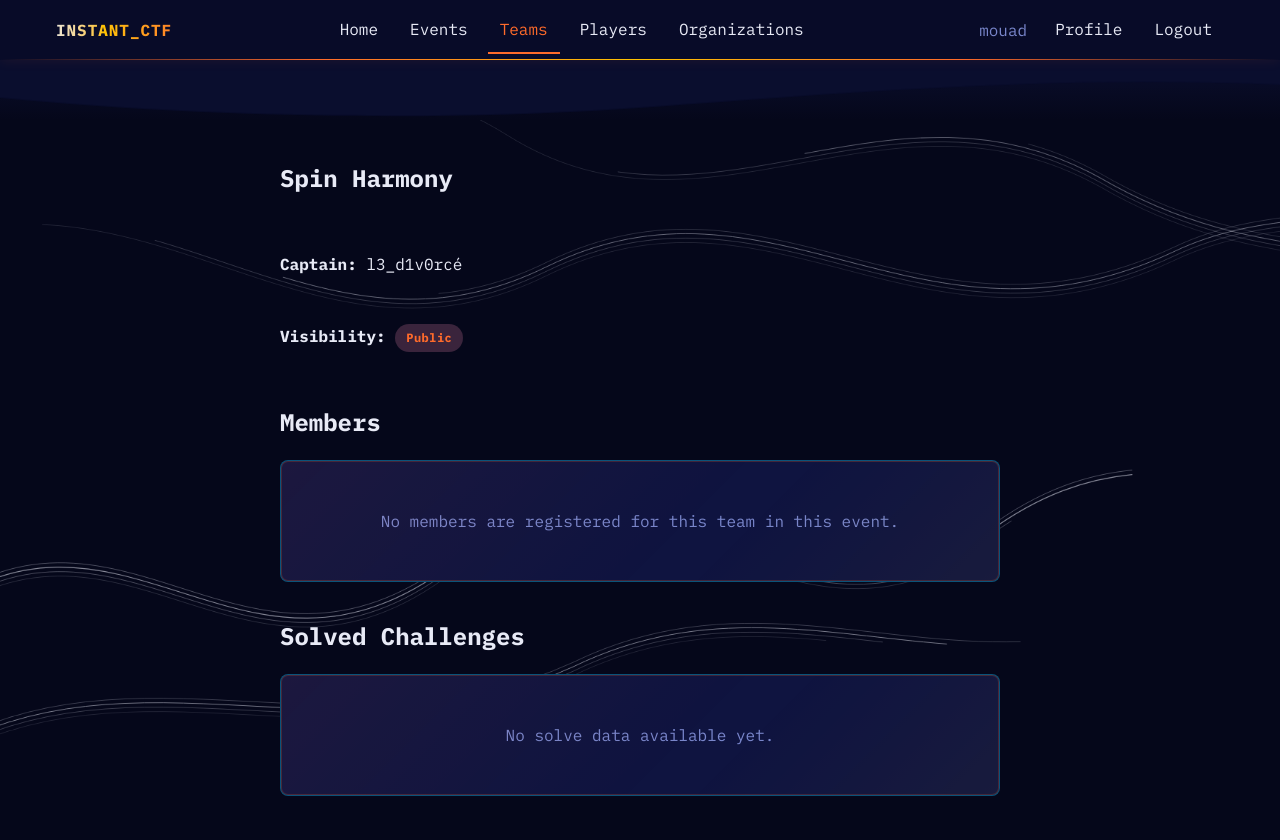
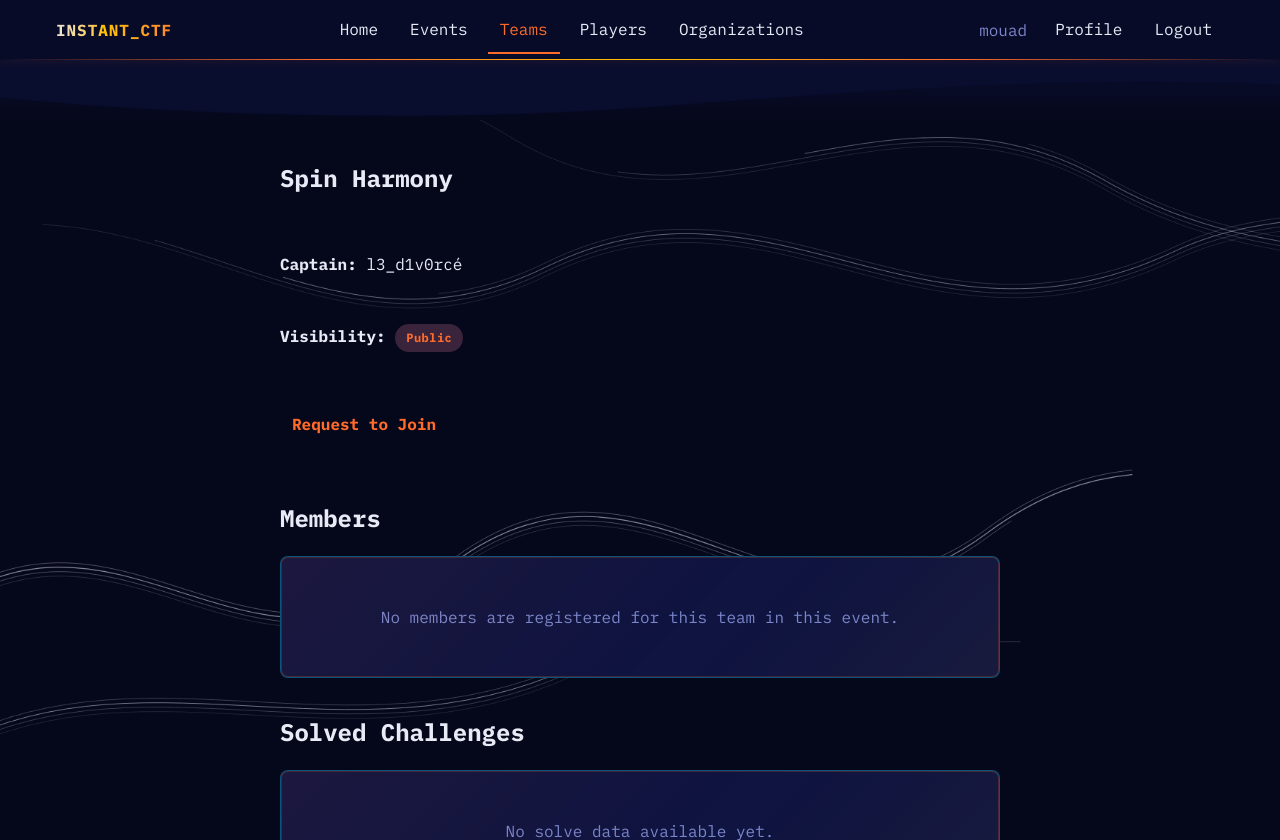
Before and after one commit to ahmedQuadimi/Instant_CTF, a Django app: page /teams/1/ in a window 1280 px wide. Shown: the top 840 px of the page. Run offline with Django 5.2, Linux system fonts and the light colour scheme; a user stored in the database is signed in; data comes from the database, SQL or seed files in the repository; both versions use the stored data as it was after the commit; some libraries are stand-ins or nearby versions.

Commit message:
Fix TeamJoinRequest flow, conditional UI buttons, and status naming
- Models: Update `TeamJoinRequest.STATUS_CHOICES` from `APPROVED` to `ACCEPTED` and generate associated migration.
- Views (`team_details`): Inject `is_captain`, `is_member`, and `has_pending_request` context variables to properly control UI state.
- Views (`manage`): Update request acceptance logic to use `ACCEPTED` status, and compute a `history_count` to track processed requests.
- Templates (`team_detail.html`): Add conditional rendering for "Request to Join", "Request Pending", and "Manage Team" buttons based on user role and membership state.
- Templates (`team_manage.html`): Add `data-no-warn="true"` to accept/reject form submissions to bypass generic warnings and display the total processed requests history count.

```diff
--- a/Teams/models.py
+++ b/Teams/models.py
@@ -22,7 +22,7 @@ class Team(models.Model):
 class TeamJoinRequest(models.Model):
     STATUS_CHOICES = [
         ("PENDING", "Pending"),
-        ("APPROVED", "Approved"),
+        ("ACCEPTED", "Accepted"),
         ("REJECTED", "Rejected"),
     ]
     user = models.ForeignKey(settings.AUTH_USER_MODEL, on_delete=models.CASCADE)
--- a/Teams/views.py
+++ b/Teams/views.py
@@ -58,6 +58,14 @@ def team_details(request, team_id, event_id=None):
     team = get_object_or_404(Team, pk=team_id)
     event = get_event_or_404(event_id) if event_id is not None else None
 
+    is_member = False
+    is_captain = False
+    has_pending_request = False
+    if request.user.is_authenticated:
+        is_captain = (team.captain == request.user)
+        is_member = TeamMembership.objects.filter(team=team, user=request.user).exists()
+        has_pending_request = TeamJoinRequest.objects.filter(team=team, user=request.user, status="PENDING").exists()
+
     if event is None:
         memberships = TeamMembership.objects.filter(team=team).select_related("user")
         return render(
@@ -68,6 +76,9 @@ def team_details(request, team_id, event_id=None):
                 "team": team,
                 "memberships": memberships,
                 "solves": [],
+                "is_captain": is_captain,
+                "is_member": is_member,
+                "has_pending_request": has_pending_request,
             },
         )
 
@@ -78,6 +89,14 @@ def team_details(request, team_id, event_id=None):
     memberships = TeamMembership.objects.filter(team=team).select_related("user")
     solves = []  # TODO: populate from Scoring app once available
 
+    is_member = False
+    is_captain = False
+    has_pending_request = False
+    if request.user.is_authenticated:
+        is_captain = (team.captain == request.user)
+        is_member = TeamMembership.objects.filter(team=team, user=request.user).exists()
+        has_pending_request = TeamJoinRequest.objects.filter(team=team, user=request.user, status="PENDING").exists()
+
     return render(
         request,
         "teams/team_detail.html",
@@ -86,6 +105,9 @@ def team_details(request, team_id, event_id=None):
             "team": team,
             "memberships": memberships,
             "solves": solves,
+            "is_captain": is_captain,
+            "is_member": is_member,
+            "has_pending_request": has_pending_request,
         },
     )
 
@@ -128,7 +150,7 @@ def manage(request, team_id):
                 messages.error(request, "Join request not found.")
             else:
                 if action == "accept":
-                    join_request.status = "APPROVED"
+                    join_request.status = "ACCEPTED"
                     join_request.save(update_fields=["status"])
                     TeamMembership.objects.get_or_create(team=team, user=join_request.user)
                     messages.success(
@@ -151,6 +173,8 @@ def manage(request, team_id):
         team=team, status="PENDING"
     ).select_related("user")
 
+    history_count = TeamJoinRequest.objects.filter(team=team).exclude(status="PENDING").count()
+
     return render(
         request,
         "teams/team_manage.html",
@@ -158,6 +182,7 @@ def manage(request, team_id):
             "team": team,
             "memberships": memberships,
             "pending_requests": pending_requests,
+            "history_count": history_count,
         },
     )
 
--- a/templates/teams/team_detail.html
+++ b/templates/teams/team_detail.html
@@ -19,6 +19,20 @@
 
     {% if event %}
       <p class="meta-line"><strong>Event:</strong> {{ event.title }}</p>
+    {% endif %}
+
+    {% if is_captain %}
+      <p style="margin-top: 1rem;">
+        <a class="oauthButton" href="{% url 'team_manage' team.id %}" style="display:inline-block; text-decoration:none;">Manage Team</a>
+      </p>
+    {% elif user.is_authenticated %}
+      <p style="margin-top: 1rem;">
+      {% if has_pending_request %}
+        <span class="status-badge" style="opacity: 0.7;"><span>Request Pending</span></span>
+      {% elif not is_member %}
+        <a class="oauthButton" href="{% url 'request_join' team.id %}" style="display:inline-block; text-decoration:none;">Request to Join</a>
+      {% endif %}
+      </p>
     {% endif %}
 
     <section>
--- a/templates/teams/team_manage.html
+++ b/templates/teams/team_manage.html
@@ -87,6 +87,7 @@
     <a class="btn-secondary" href="{% url 'team_detail' team.id %}" style="min-height:44px;padding:10px 14px;border-radius:var(--radius);border:var(--border);background:var(--bg-surface);color:var(--text-primary);font-family:var(--font-mono);text-decoration:none;display:inline-flex;align-items:center;">← Back to Team</a>
   </div>
   <p class="meta-line">Captain: {{ team.captain.username }}</p>
+  <p class="meta-line">Processed Requests (Accepted/Rejected): {{ history_count }}</p>
 
   {% if pending_requests %}
   <div style="margin-top:16px;">
@@ -98,13 +99,13 @@
           <small>Requested {{ jr.requested_at|date:"M d, Y H:i" }}</small>
         </div>
         <div class="request-actions">
-          <form method="POST" class="form" style="display:inline;max-width:100%;padding:10px;">
+          <form method="POST" class="form" style="display:inline;max-width:100%;padding:10px;" data-no-warn="true">
             {% csrf_token %}
             <input type="hidden" name="action" value="accept" />
             <input type="hidden" name="join_request_id" value="{{ jr.id }}" />
             <button type="submit" class="oauthButton">✓ Accept</button>
           </form>
-          <form method="POST" class="form" style="display:inline;max-width:100%;padding:10px;">
+          <form method="POST" class="form" style="display:inline;max-width:100%;padding:10px;" data-no-warn="true">
             {% csrf_token %}
             <input type="hidden" name="action" value="reject" />
             <input type="hidden" name="join_request_id" value="{{ jr.id }}" />
```
Also changed, not shown: create_test_data.py (added, +30 -0 lines), Teams/migrations/0005_alter_teamjoinrequest_status.py (added), db.sqlite3.
